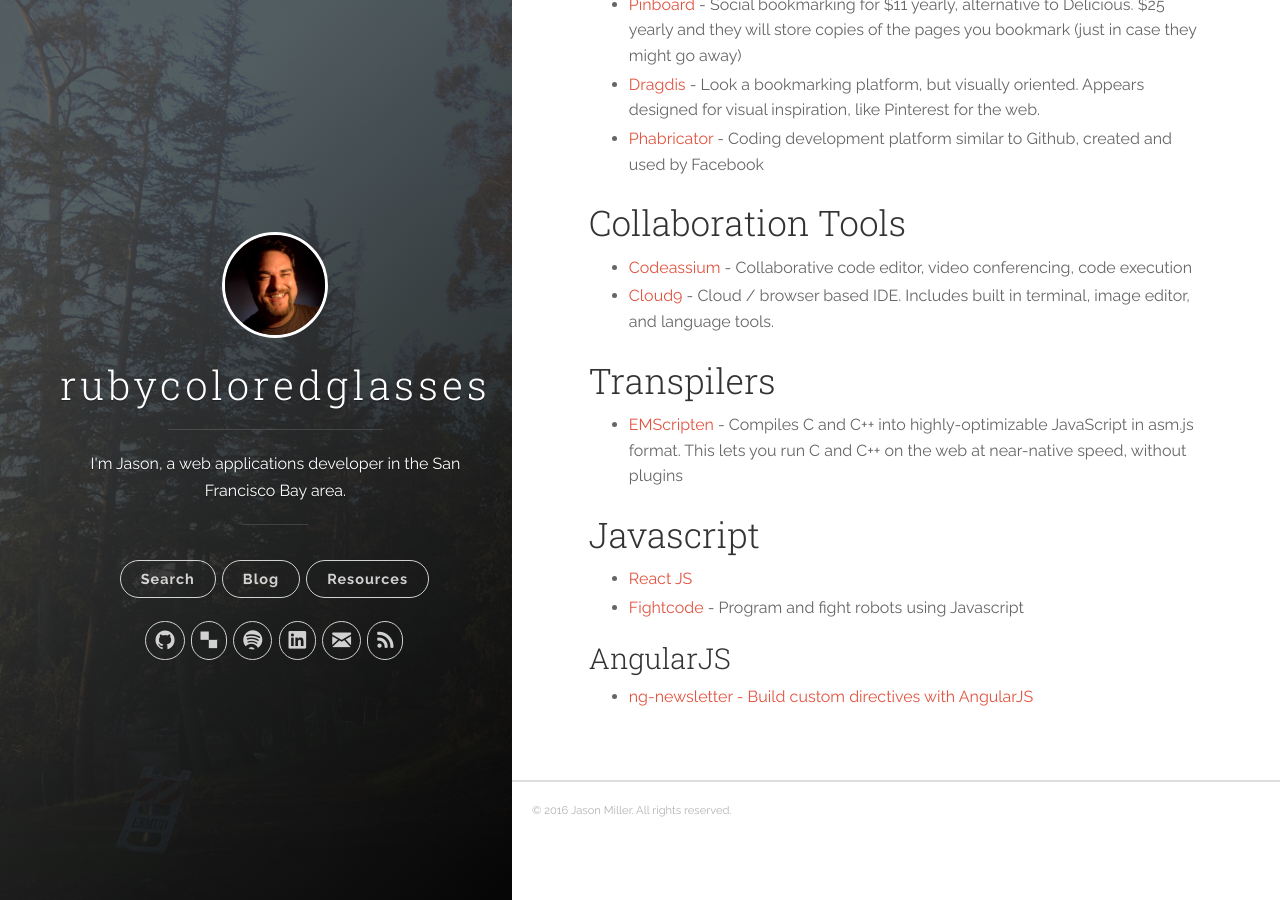
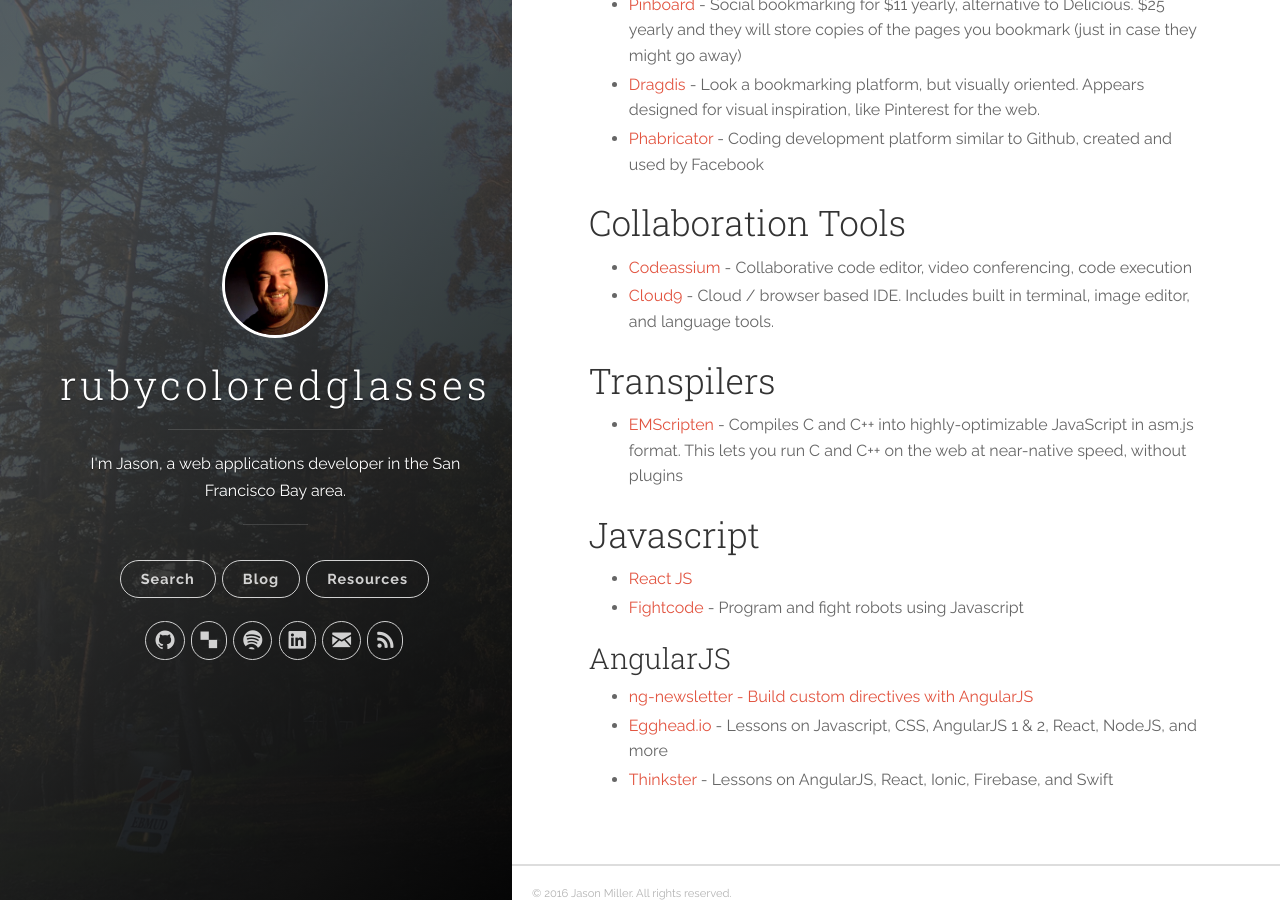
Before and after one commit to redconfetti/redconfetti.github.io, a Jekyll site: the page built from resources/links/index.md, in a window 1280 px wide and 900 px high, scrolled down 829 px. Built offline with Jekyll 4.4.1, drawn with Linux system fonts in a browser that asks for light colours; nearby versions of some CDN libraries.

Commit message:
Adds AngularJS resource links

```diff
--- a/resources/links/index.md
+++ b/resources/links/index.md
@@ -46,3 +46,5 @@
 ### AngularJS
 
 * [ng-newsletter - Build custom directives with AngularJS](http://www.ng-newsletter.com/posts/directives.html)
+* [Egghead.io](https://egghead.io/lessons) - Lessons on Javascript, CSS, AngularJS 1 & 2, React, NodeJS, and more
+* [Thinkster](https://thinkster.io/) - Lessons on AngularJS, React, Ionic, Firebase, and Swift
```
